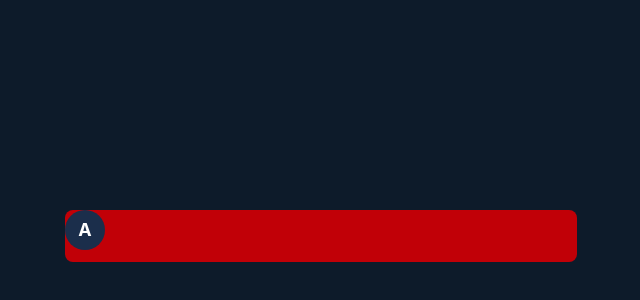
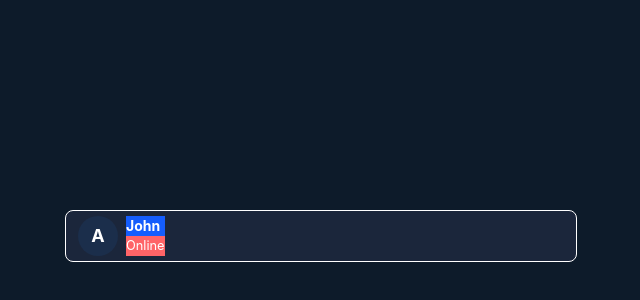
Before and after one commit to zunaiddev/fortexa-frontend, a React (Vite) app: page /test in a window 1280 px wide. Shown: the part 164-464 px from the top of the page, without its empty margins (319-959 px from the left). Built offline with nearby package versions, Linux system fonts and the light colour scheme.

Commit message:
improved UserCon

```diff
--- a/src/components/UserCon.tsx
+++ b/src/components/UserCon.tsx
@@ -2,8 +2,13 @@ import ProfilePic from "../pages/ProfilePic.tsx";
 
 function UserCon() {
     return (
-        <div className="w-full max-w-lg h-13 bg-red-700 rounded-lg">
+        <div
+            className="w-full max-w-lg h-13 flex items-center bg-prussianblue border  gap-2 rounded-lg text-white px-3">
             <ProfilePic src={undefined} latter="A"/>
+            <div className="bg-gray-950 flex flex-col">
+                <h2 className="text-sm bg-blue-600 font-bold">John</h2>
+                <small className="bg-red-400">Online</small>
+            </div>
         </div>
     );
 }
--- a/src/pages/ProfilePic.tsx
+++ b/src/pages/ProfilePic.tsx
@@ -26,6 +26,4 @@ function getRandomColor(): string {
     return `${bgColors[ran]}`;
 }
 
-console.log(getRandomColor());
-
 export default ProfilePic;
```
